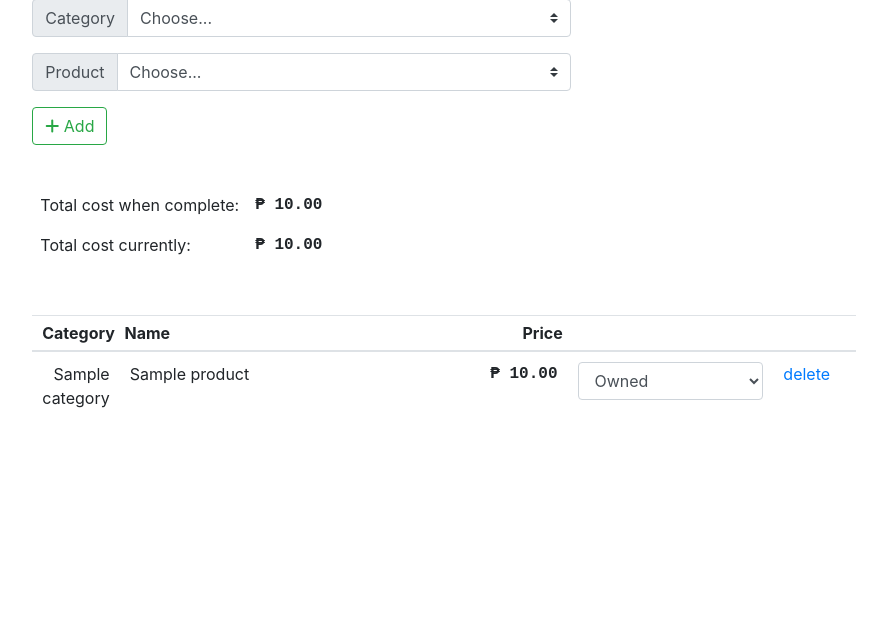
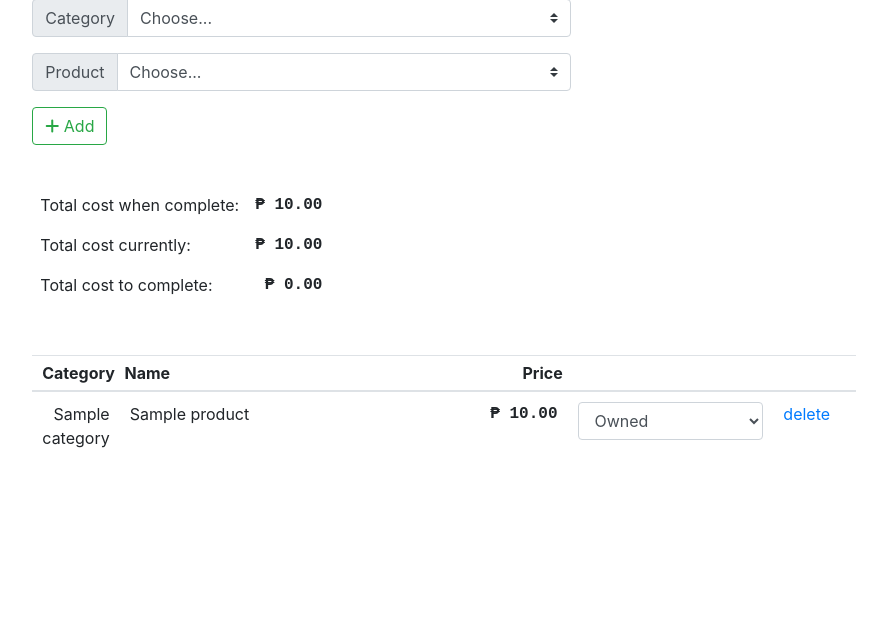
Before and after one commit to ryanarnold/tech-planner, a Django app: page /build-edit/1/ in a window 1280 px wide. Shown: the part 427-1071 px from the top of the page, without its empty margins (196-1083 px from the left). Before the commit the page ends 835 px from the top, so only its background shows below. Run offline with Django 3.2, Linux system fonts and the light colour scheme; tables that the repository leaves empty hold one stand-in row (values such as "Sample post"); some libraries are stand-ins or nearby versions.

Commit message:
Show total cost to complete the build

```diff
--- a/tech_planner/tech_planner/views.py
+++ b/tech_planner/tech_planner/views.py
@@ -64,19 +64,24 @@ def build_edit(request, build_id):
     build_products = build_products.order_by('product__category__name', 'product__name')
 
     # Get total price when complete
-    total_price = sum([x.product.price for x in build_products])
-    total_price = format_as_currency(total_price)
+    total_price_num = sum([x.product.price for x in build_products])
+    total_price = format_as_currency(total_price_num)
 
     # Get total price currently
-    current_price = sum([x.product.price for x in build_products if x.status_code == 'BOUGHT'])
-    current_price = format_as_currency(current_price)
+    current_price_num = sum([x.product.price for x in build_products if x.status_code == 'BOUGHT'])
+    current_price = format_as_currency(current_price_num)
+
+    # Get cost balance
+    cost_balance_num = total_price_num - current_price_num
+    cost_balance = format_as_currency(cost_balance_num)
 
     context = {
         'build': build,
         'categories': categories,
         'build_products': build_products,
         'total_price': total_price,
-        'current_price': current_price
+        'current_price': current_price,
+        'cost_balance': cost_balance,
     }
 
     for build_product in build_products:
--- a/tech_planner/templates/build_edit.html
+++ b/tech_planner/templates/build_edit.html
@@ -78,6 +78,11 @@
       <td>Total cost currently:</td>
       <td class="text-right price">&#8369; {{ current_price }}</td>
     </tr>
+
+    <tr>
+      <td>Total cost to complete:</td>
+      <td class="text-right price">&#8369; {{ cost_balance }}</td>
+    </tr>
   </table>
 
   <table class="table table-hover table-sm">
```
